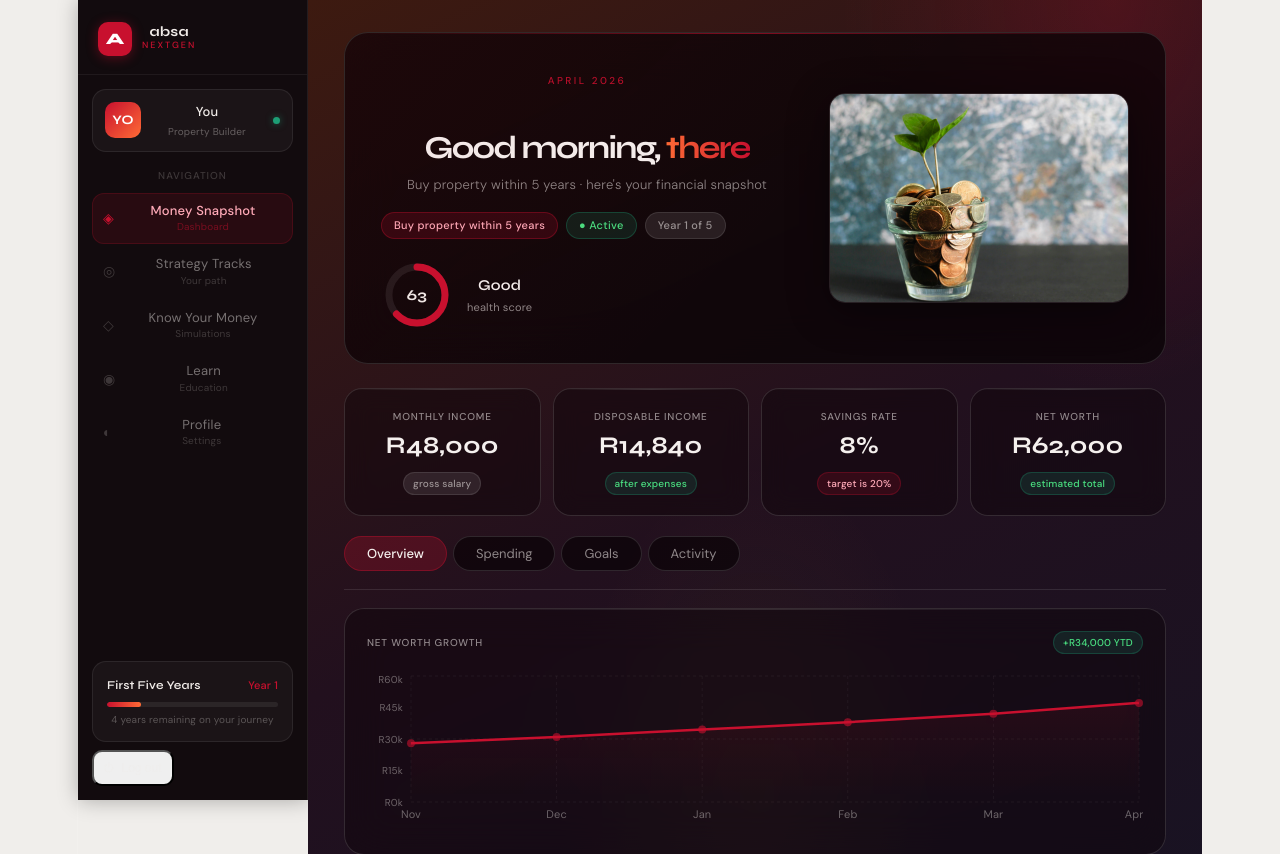
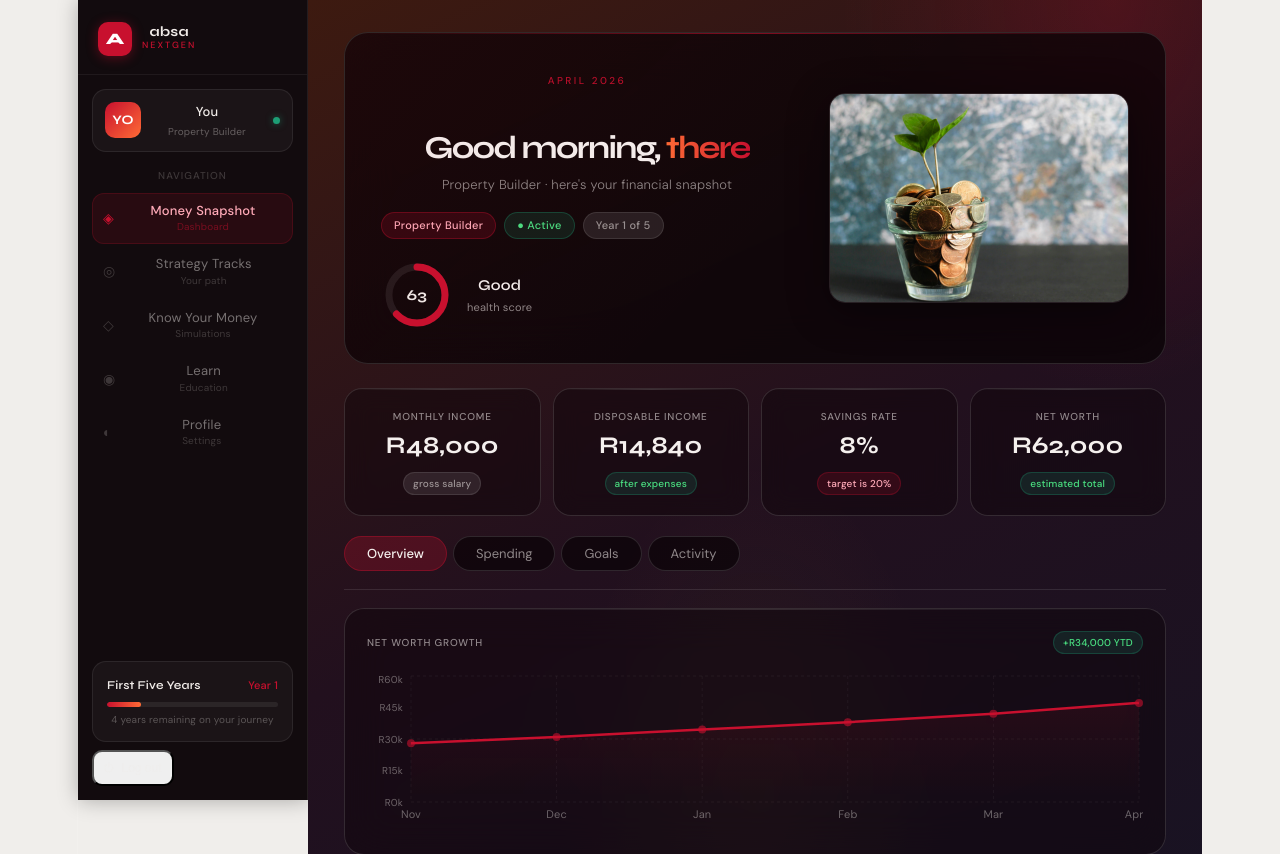
Before and after one commit to BahleSibanda/AbsaNextGen, a React (Vite) app: page /snapshot in a window 1280 px wide. Shown: the top 854 px of the page. Built offline with nearby package versions, Linux system fonts and the light colour scheme.

Commit message:
onboarding

```diff
--- a/src/pages/moneySnapshot.jsx
+++ b/src/pages/moneySnapshot.jsx
@@ -83,8 +83,12 @@ export default function MoneySnapshot() {
   const carFin   = Number(user.carFinance)   || 6500;
   const studLoan = Number(user.studentLoan)  || 2500;
   const invest   = Number(user.investments)  || 4000;
-  const trackRaw = user.track || " Buy property within 5 years";
-  const trackLabel = trackRaw.replace(/^[^\s]+\s/, "").trim();
+  const trackRaw = (user.track || "Buy property within 5 years").trim();
+  const trackLabel = trackRaw === "Buy property within 5 years"
+    ? "Property Builder"
+    : trackRaw === "Balance lifestyle and investing"
+      ? "Balanced Investor"
+      : "Global Investor";
 
   // ── Derived figures ──
   const totalExpenses  = rent + carFin + studLoan + invest + (salary * 0.17); // living estimate
--- a/src/pages/onboarding.jsx
+++ b/src/pages/onboarding.jsx
@@ -16,9 +16,9 @@ const steps = [
     q: "What's your main financial goal?",
     type: "choice",
     options: [
-      " Buy property within 5 years",
-      " Balance lifestyle and investing",
-      " Build a global investment portfolio",
+      "Buy property within 5 years",
+      "Balance lifestyle and investing",
+      "Build a global investment portfolio",
     ],
   },
 ];
@@ -34,14 +34,15 @@ export default function Onboarding() {
 
   const next = () => {
     if (!val) return;
-    const updated = { ...answers, [current.key]: val };
+    const normalized = typeof val === "string" ? val.trim() : val;
+    const updated = { ...answers, [current.key]: normalized };
     setAnswers(updated);
     setVal("");
     if (step < steps.length - 1) {
       setStep(step + 1);
     } else {
       localStorage.setItem("nw_user", JSON.stringify(updated));
-      navigate("/Snapshot");
+      navigate("/snapshot");
     }
   };
 
```
